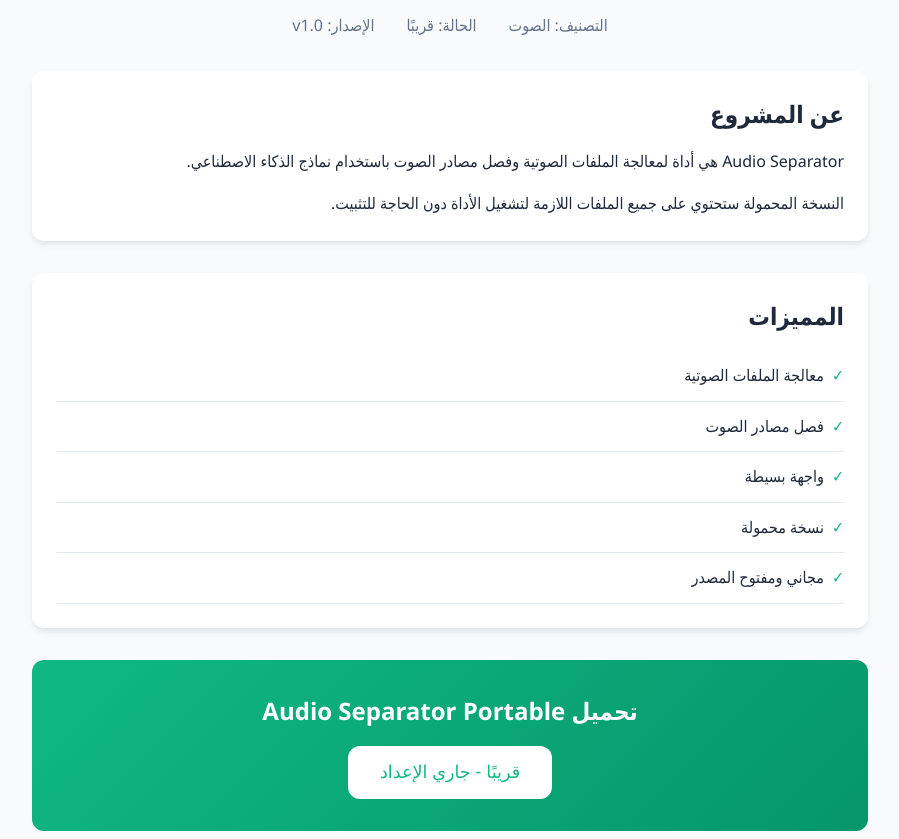
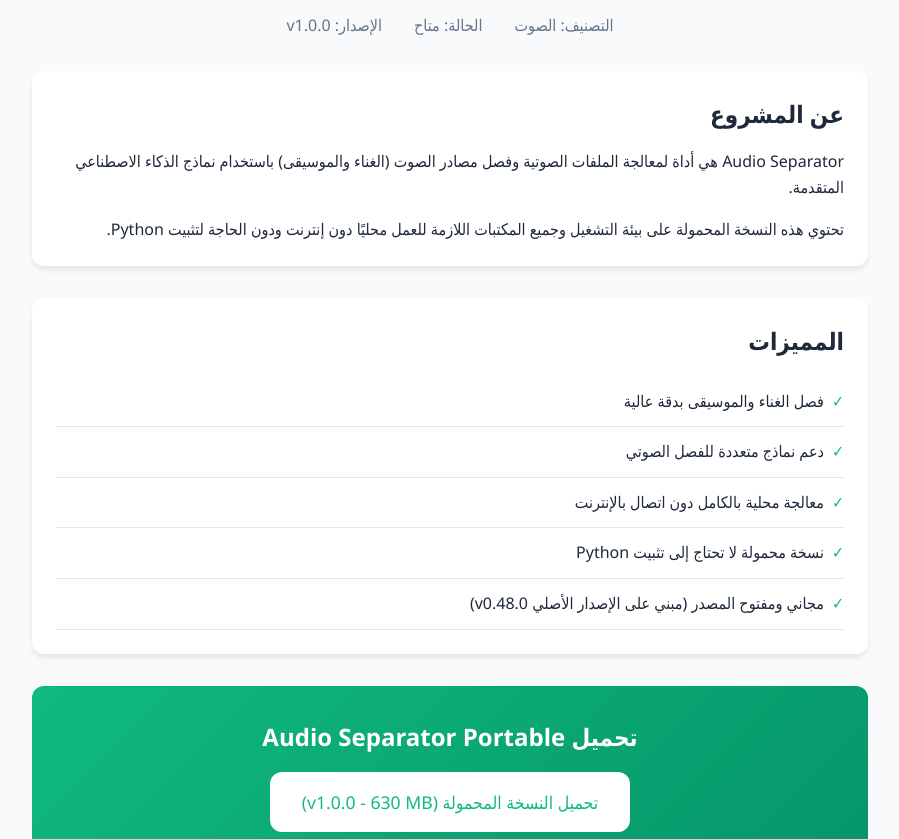
Before and after one commit to medhathamam/portable, a plain HTML site: page projects/audio-separator/index.html in a window 1280 px wide. Shown: the part 293-1132 px from the top of the page, without its empty margins (190-1089 px from the left). Drawn offline with Linux system fonts and the light colour scheme; files whose address does not match are found by name.

Commit message:
Update Audio Separator Portable details and features
Updated the versioning and download details for the Audio Separator Portable application. Enhanced project description and feature list for clarity.

```diff
--- a/projects/audio-separator/index.html
+++ b/projects/audio-separator/index.html
@@ -30,7 +30,14 @@
         "description": "أداة معالجة الملفات الصوتية وفصل مصادر الصوت",
         "applicationCategory": "AudioApplication",
         "operatingSystem": "Windows",
-        "version": "v1.0"
+        "softwareVersion": "v1.0.0",
+        "downloadUrl": "https://github.com/medhathamam/portable/releases/download/Audio.Separator.Portable-v1.0.0/AudioSeparatorPortable.zip",
+        "fileSize": "630MB",
+        "offers": {
+            "@type": "Offer",
+            "price": "0",
+            "priceCurrency": "USD"
+        }
     }
     </script>
 </head>
@@ -56,8 +63,8 @@
             <h1>Audio Separator Portable</h1>
             <div class="project-meta">
                 <span>التصنيف: الصوت</span>
-                <span>الحالة: قريبًا</span>
-                <span>الإصدار: v1.0</span>
+                <span>الحالة: متاح</span>
+                <span>الإصدار: v1.0.0</span>
             </div>
         </div>
 
@@ -65,10 +72,10 @@
         <div class="card feature-section">
             <h2>عن المشروع</h2>
             <p>
-                Audio Separator هي أداة لمعالجة الملفات الصوتية وفصل مصادر الصوت باستخدام نماذج الذكاء الاصطناعي.
+                Audio Separator هي أداة لمعالجة الملفات الصوتية وفصل مصادر الصوت (الغناء والموسيقى) باستخدام نماذج الذكاء الاصطناعي المتقدمة.
             </p>
             <p style="margin-top: 1rem;">
-                النسخة المحمولة ستحتوي على جميع الملفات اللازمة لتشغيل الأداة دون الحاجة للتثبيت.
+                تحتوي هذه النسخة المحمولة على بيئة التشغيل وجميع المكتبات اللازمة للعمل محليًا دون إنترنت ودون الحاجة لتثبيت Python.
             </p>
         </div>
 
@@ -76,27 +83,28 @@
         <div class="card feature-section">
             <h2>المميزات</h2>
             <ul class="feature-list">
-                <li>معالجة الملفات الصوتية</li>
-                <li>فصل مصادر الصوت</li>
-                <li>واجهة بسيطة</li>
-                <li>نسخة محمولة</li>
-                <li>مجاني ومفتوح المصدر</li>
+                <li>فصل الغناء والموسيقى بدقة عالية</li>
+                <li>دعم نماذج متعددة للفصل الصوتي</li>
+                <li>معالجة محلية بالكامل دون اتصال بالإنترنت</li>
+                <li>نسخة محمولة لا تحتاج إلى تثبيت Python</li>
+                <li>مجاني ومفتوح المصدر (مبني على الإصدار الأصلي v0.48.0)</li>
             </ul>
         </div>
 
         <!-- قسم التحميل -->
         <div class="download-section">
             <h2>تحميل Audio Separator Portable</h2>
-            <button class="btn" style="background: white; color: var(--secondary-color); font-size: 1.1rem; padding: 1rem 2rem;" disabled>
-                قريبًا - جاري الإعداد
-            </button>
+            <a href="https://github.com/medhathamam/portable/releases/download/Audio.Separator.Portable-v1.0.0/AudioSeparatorPortable.zip" class="btn" style="background: white; color: var(--secondary-color); font-size: 1.1rem; padding: 1rem 2rem; text-decoration: none; display: inline-block;">
+                تحميل النسخة المحمولة (v1.0.0 - 630 MB)
+            </a>
         </div>
 
         <!-- روابط إضافية -->
         <div class="card feature-section">
             <h2>روابط إضافية</h2>
             <ul class="feature-list">
-                <li><a href="#" target="_blank">الموقع الرسمي (قريبًا)</a></li>
+                <li><a href="https://github.com/nomadkaraoke/python-audio-separator" target="_blank" rel="noopener noreferrer">المستودع الرسمي للمشروع الأصلي (python-audio-separator v0.48.0)</a></li>
+                <li><a href="https://github.com/medhathamam/portable/releases/tag/Audio.Separator.Portable-v1.0.0" target="_blank" rel="noopener noreferrer">صفحة الإصدار والتحقق من البصمة (SHA256) على GitHub</a></li>
             </ul>
         </div>
 
```
